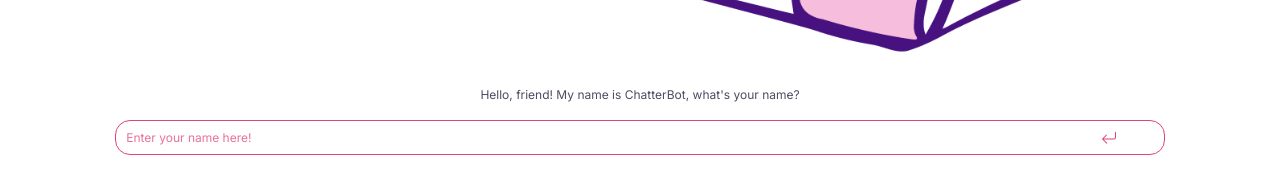
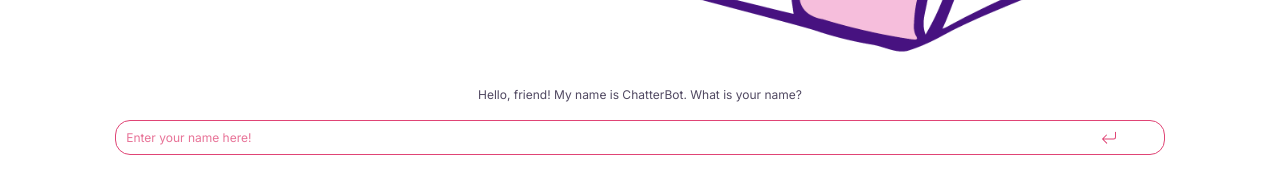
Before and after one commit to erinshien/chatbot, a Next.js app in the folder my-ai-app/: page / in a window 1280 px wide. Shown: the part 756-926 px from the top of the page. Built offline with nearby package versions, Linux system fonts and the light colour scheme.

Commit message:
Removed apostrophe

```diff
--- a/my-ai-app/src/app/page.js
+++ b/my-ai-app/src/app/page.js
@@ -47,7 +47,7 @@ export default function Chat() {
             <>
               <div className={styles.greeting}>
                 <p className={styles.greetingText}>
-                  Hello, friend! My name is ChatterBot, what's your name?
+                  Hello, friend! My name is ChatterBot. What is your name?
                 </p>
               </div>
               <form
```
